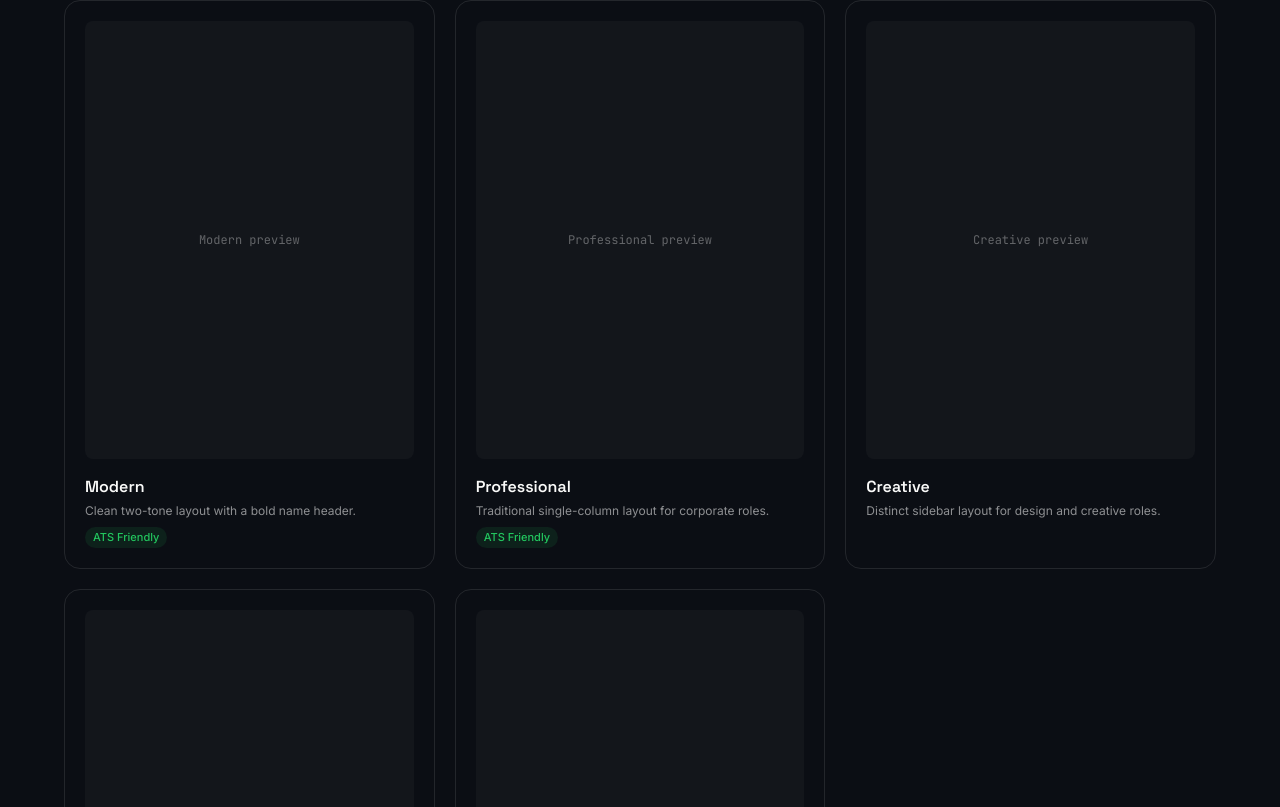
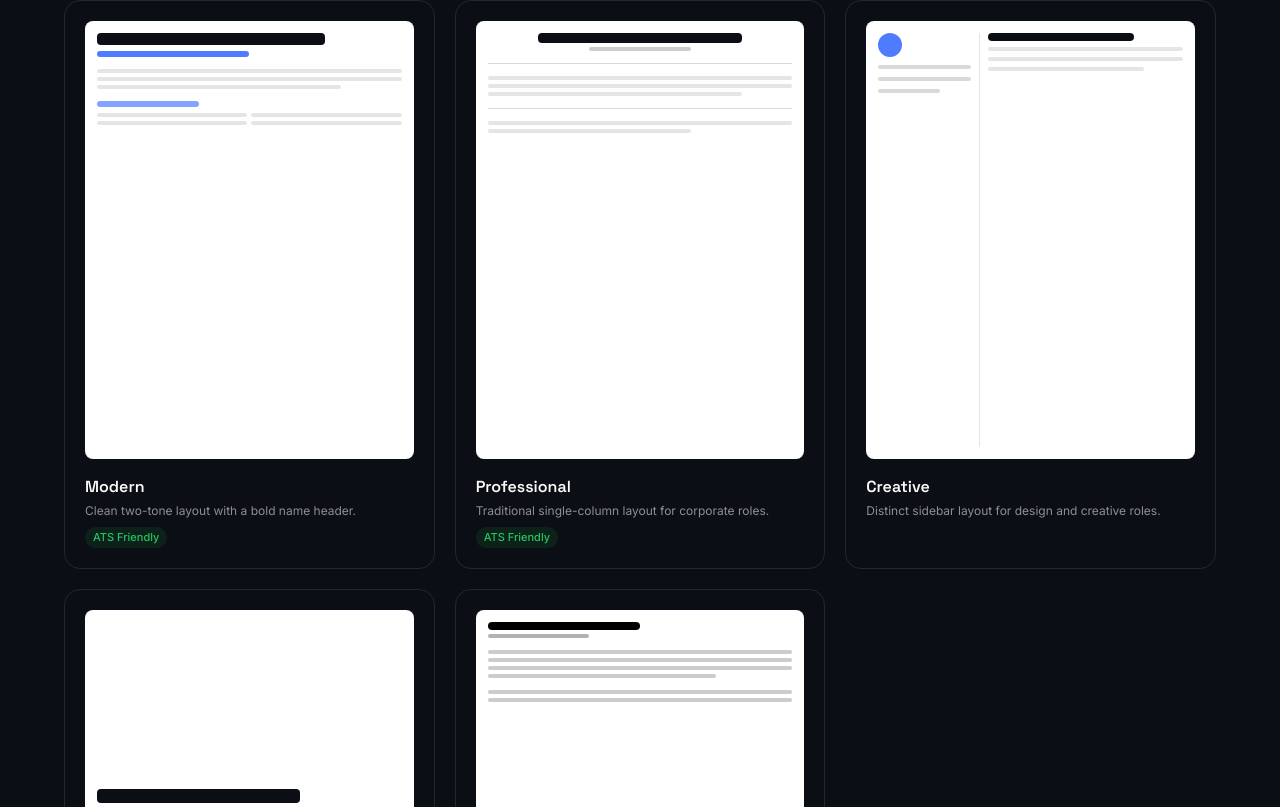
Before and after one commit to BuildWithThapa/BuildWithMe, a Next.js app: page /cv-builder in a window 1280 px wide. Shown: the part 713-1520 px from the top of the page. Built offline with nearby package versions, Linux system fonts and the light colour scheme; no server answers.

Commit message:
Update src files

```diff
--- a/src/app/cv-builder/page.tsx
+++ b/src/app/cv-builder/page.tsx
@@ -1,6 +1,8 @@
 import type { Metadata } from "next";
 import { CV_TEMPLATES } from "@/lib/cv/templates";
 import { Button } from "@/components/ui/Button";
+import { TemplateThumbnail } from "@/components/cv/TemplateThumbnail";
+import { createClient } from "@/lib/supabase/server";
 import { Check } from "lucide-react";
 
 export const metadata: Metadata = {
@@ -16,7 +18,12 @@ const BENEFITS = [
   "Duplicate a CV to tailor it for different applications"
 ];
 
-export default function CvBuilderLandingPage() {
+export default async function CvBuilderLandingPage() {
+  const supabase = createClient();
+  const {
+    data: { user }
+  } = await supabase.auth.getUser();
+
   return (
     <div className="section-padding">
       <div className="container-max">
@@ -25,6 +32,24 @@ export default function CvBuilderLandingPage() {
           <h1 className="mt-3 text-balance font-display text-4xl font-semibold tracking-tight md:text-5xl">
             Build a job-ready CV in minutes
           </h1>
+
+          {user ? (
+            <>
+              <p className="mt-4 text-ink-900/65 dark:text-paper/65">
+                You&apos;re already logged in — jump straight to your saved
+                CVs, or try the quick no-save version.
+              </p>
+              <div className="mt-8 flex flex-wrap gap-4">
+                <Button href="/dashboard/cvs" size="lg">
+                  Go to My CVs
+                </Button>
+                <Button href="/cv-builder/quick" variant="ghost" size="lg">
+                  Try the quick builder
+                </Button>
+              </div>
+            </>
+          ) : (
+            <>
               <p className="mt-4 text-ink-900/65 dark:text-paper/65">
                 Create an account, pick a template, and fill in your experience.
                 No hidden limits, no watermarks. Or skip the account and try the
@@ -38,6 +63,8 @@ export default function CvBuilderLandingPage() {
                   I already have an account
                 </Button>
               </div>
+            </>
+          )}
         </div>
 
         <ul className="mt-10 grid gap-3 sm:grid-cols-2">
@@ -55,10 +82,8 @@ export default function CvBuilderLandingPage() {
         <div className="mt-8 grid gap-5 sm:grid-cols-2 lg:grid-cols-3">
           {CV_TEMPLATES.map((template) => (
             <div key={template.slug} className="rounded-2xl border border-ink-900/10 p-5 dark:border-paper/10">
-              <div className="mb-4 flex aspect-[3/4] items-center justify-center rounded-lg bg-ink-900/[0.03] dark:bg-paper/[0.03]">
-                <span className="font-mono text-xs text-ink-900/35 dark:text-paper/35">
-                  {template.name} preview
-                </span>
+              <div className="mb-4">
+                <TemplateThumbnail slug={template.slug} />
               </div>
               <h3 className="font-display font-semibold">{template.name}</h3>
               <p className="mt-1 text-xs text-ink-900/55 dark:text-paper/55">{template.description}</p>
--- a/src/app/dashboard/cvs/new/page.tsx
+++ b/src/app/dashboard/cvs/new/page.tsx
@@ -1,6 +1,7 @@
 import { CV_TEMPLATES } from "@/lib/cv/templates";
 import { createCv } from "@/app/actions/cv";
 import { createClient } from "@/lib/supabase/server";
+import { TemplateThumbnail } from "@/components/cv/TemplateThumbnail";
 
 export default async function NewCvPage() {
   const supabase = createClient();
@@ -34,10 +35,8 @@ export default async function NewCvPage() {
                 disabled={!templateId}
                 className="w-full rounded-2xl border border-ink-900/10 p-5 text-left transition-colors hover:border-signal-500 disabled:opacity-40 dark:border-paper/10"
               >
-                <div className="mb-4 flex aspect-[3/4] items-center justify-center rounded-lg bg-ink-900/[0.03] dark:bg-paper/[0.03]">
-                  <span className="font-mono text-xs text-ink-900/35 dark:text-paper/35">
-                    {template.name} preview
-                  </span>
+                <div className="mb-4">
+                  <TemplateThumbnail slug={template.slug} />
                 </div>
                 <h3 className="font-display font-semibold">{template.name}</h3>
                 <p className="mt-1 text-xs text-ink-900/55 dark:text-paper/55">
--- a/src/components/cv/CvListItem.tsx
+++ b/src/components/cv/CvListItem.tsx
@@ -2,7 +2,7 @@
 
 import { useState, useTransition } from "react";
 import Link from "next/link";
-import { Copy, Trash2, FileText } from "lucide-react";
+import { Copy, Trash2, FileText, Download } from "lucide-react";
 import { duplicateCv, deleteCv } from "@/app/actions/cv";
 import type { Cv } from "@/types";
 
@@ -31,7 +31,13 @@ export function CvListItem({ cv }: { cv: Cv }) {
         </div>
       </div>
 
-      <div className="mt-4 flex gap-2 text-xs">
+      <div className="mt-4 flex flex-wrap gap-2 text-xs">
+        <Link
+          href={`/dashboard/cvs/${cv.id}/preview`}
+          className="flex items-center gap-1 rounded-full bg-signal-500 px-3 py-1.5 font-medium text-white"
+        >
+          <Download size={12} /> View / Download
+        </Link>
         <Link
           href={`/dashboard/cvs/${cv.id}`}
           className="rounded-full border border-ink-900/10 px-3 py-1.5 font-medium hover:bg-ink-900/5 dark:border-paper/15 dark:hover:bg-paper/10"
--- /dev/null
+++ b/src/components/cv/TemplateThumbnail.tsx
@@ -0,0 +1,108 @@
+interface TemplateThumbnailProps {
+  slug: string;
+}
+
+/**
+ * Renders a small visual mockup of each template's layout using plain CSS
+ * blocks — gives users a real sense of the structure without needing actual
+ * screenshot assets.
+ */
+export function TemplateThumbnail({ slug }: TemplateThumbnailProps) {
+  const base = "aspect-[3/4] w-full rounded-lg bg-white p-3 overflow-hidden";
+
+  if (slug === "modern") {
+    return (
+      <div className={base}>
+        <div className="h-3 w-3/4 rounded bg-ink-900" />
+        <div className="mt-1.5 h-1.5 w-1/2 rounded bg-signal-500" />
+        <div className="mt-3 space-y-1">
+          <div className="h-1 w-full rounded bg-black/10" />
+          <div className="h-1 w-full rounded bg-black/10" />
+          <div className="h-1 w-4/5 rounded bg-black/10" />
+        </div>
+        <div className="mt-3 h-1.5 w-1/3 rounded bg-signal-500/70" />
+        <div className="mt-1.5 grid grid-cols-2 gap-1">
+          <div className="h-1 rounded bg-black/10" />
+          <div className="h-1 rounded bg-black/10" />
+          <div className="h-1 rounded bg-black/10" />
+          <div className="h-1 rounded bg-black/10" />
+        </div>
+      </div>
+    );
+  }
+
+  if (slug === "professional") {
+    return (
+      <div className={base}>
+        <div className="text-center">
+          <div className="mx-auto h-2.5 w-2/3 rounded bg-ink-900" />
+          <div className="mx-auto mt-1 h-1 w-1/3 rounded bg-black/20" />
+        </div>
+        <div className="mt-3 h-px w-full bg-black/15" />
+        <div className="mt-3 space-y-1">
+          <div className="h-1 w-full rounded bg-black/10" />
+          <div className="h-1 w-full rounded bg-black/10" />
+          <div className="h-1 w-5/6 rounded bg-black/10" />
+        </div>
+        <div className="mt-3 h-px w-full bg-black/15" />
+        <div className="mt-3 space-y-1">
+          <div className="h-1 w-full rounded bg-black/10" />
+          <div className="h-1 w-2/3 rounded bg-black/10" />
+        </div>
+      </div>
+    );
+  }
+
+  if (slug === "creative") {
+    return (
+      <div className={`${base} flex gap-2`}>
+        <div className="w-1/3 space-y-2 border-r border-black/10 pr-2">
+          <div className="h-6 w-6 rounded-full bg-signal-500" />
+          <div className="h-1 w-full rounded bg-black/15" />
+          <div className="h-1 w-full rounded bg-black/15" />
+          <div className="h-1 w-2/3 rounded bg-black/15" />
+        </div>
+        <div className="flex-1 space-y-1.5">
+          <div className="h-2 w-3/4 rounded bg-ink-900" />
+          <div className="mt-2 h-1 w-full rounded bg-black/10" />
+          <div className="h-1 w-full rounded bg-black/10" />
+          <div className="h-1 w-4/5 rounded bg-black/10" />
+        </div>
+      </div>
+    );
+  }
+
+  if (slug === "minimal") {
+    return (
+      <div className={`${base} flex flex-col justify-center`}>
+        <div className="h-3.5 w-2/3 rounded bg-ink-900" />
+        <div className="mt-4 space-y-2">
+          <div className="h-0.5 w-full rounded bg-black/10" />
+          <div className="h-0.5 w-full rounded bg-black/10" />
+          <div className="h-0.5 w-3/4 rounded bg-black/10" />
+        </div>
+        <div className="mt-4 space-y-2">
+          <div className="h-0.5 w-full rounded bg-black/10" />
+          <div className="h-0.5 w-2/3 rounded bg-black/10" />
+        </div>
+      </div>
+    );
+  }
+
+  return (
+    <div className={base}>
+      <div className="h-2 w-1/2 rounded bg-black" />
+      <div className="mt-1 h-1 w-1/3 rounded bg-black/30" />
+      <div className="mt-3 space-y-1">
+        <div className="h-1 w-full rounded bg-black/20" />
+        <div className="h-1 w-full rounded bg-black/20" />
+        <div className="h-1 w-full rounded bg-black/20" />
+        <div className="h-1 w-3/4 rounded bg-black/20" />
+      </div>
+      <div className="mt-3 space-y-1">
+        <div className="h-1 w-full rounded bg-black/20" />
+        <div className="h-1 w-full rounded bg-black/20" />
+      </div>
+    </div>
+  );
+}
```
Lines whose indentation alone changed are shown as unchanged.
